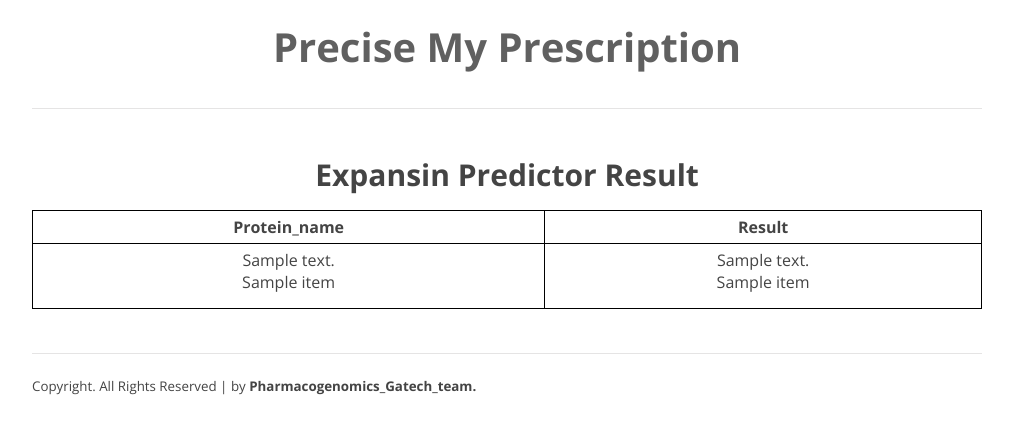
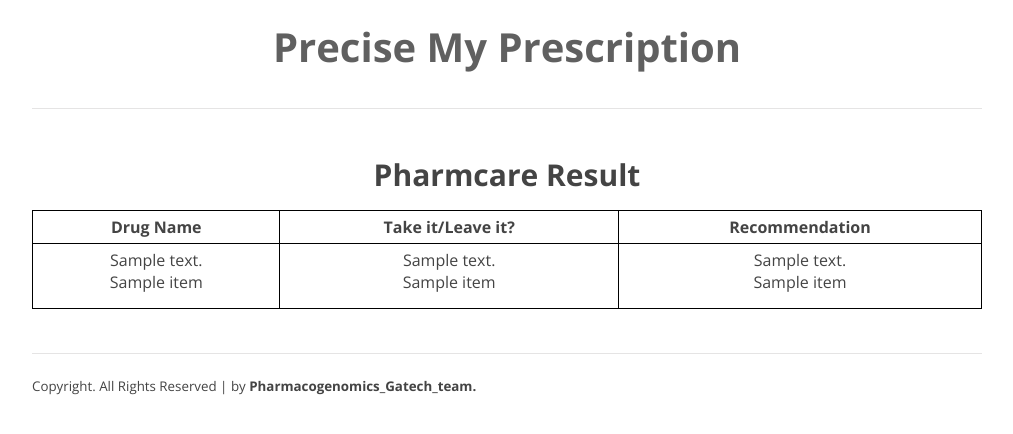
Before and after one commit to docmab23/PharmCare, a Flask app: template templates/show.html in a window 1280 px wide. Shown: the part 304-738 px from the top of the page, without its empty margins (133-1146 px from the left). Run offline with Flask 2, Linux system fonts and the light colour scheme; the template is opened without the code that fills it: most values are stand-ins (such as "Sample title", 1, 10 or a date in 2020).

Commit message:
Show.html modified

```diff
--- a/templates/show.html
+++ b/templates/show.html
@@ -1,22 +1,29 @@
 {% extends "layout.html" %}
 {% block content %}
 
-<h1 style="text-align:center"><b>Expansin Predictor Result</b></h2>
+<h1 style="text-align:center"><b>Pharmcare Result</b></h2>
 
 <table style="width:100%">
   <tr align="center">
-    <th align="center"><b>Protein_name</b></th>
-    <th align="center"><b>Result</b></th>
+    <th align="center"><b>Drug Name</b></th>
+    <th align="center"><b>Take it/Leave it?</b></th>
+    <th align="center"><b>Recommendation</b></th>
 
   </tr>
   <tr align="center">
-    <td>{{ prediction_text }}
+    <td>{{ prediction_text }} <!-- Drug name block -->
         {% for item in varchar %}
           <p> {{ item }} </p>
 
         {% endfor %}
     </td>
-    <td>{{ prediction_text }}
+    <td>{{ prediction_text }} <!-- take it/ leave it block -->
+      {% for item in diag %}
+        <p> {{ item }} </p>
+
+      {% endfor %}
+  </td>
+    <td>{{ prediction_text }} <!-- Recommendation block -->
         {% for item in data %}
           <p> {{ item }} </p>
 
```
